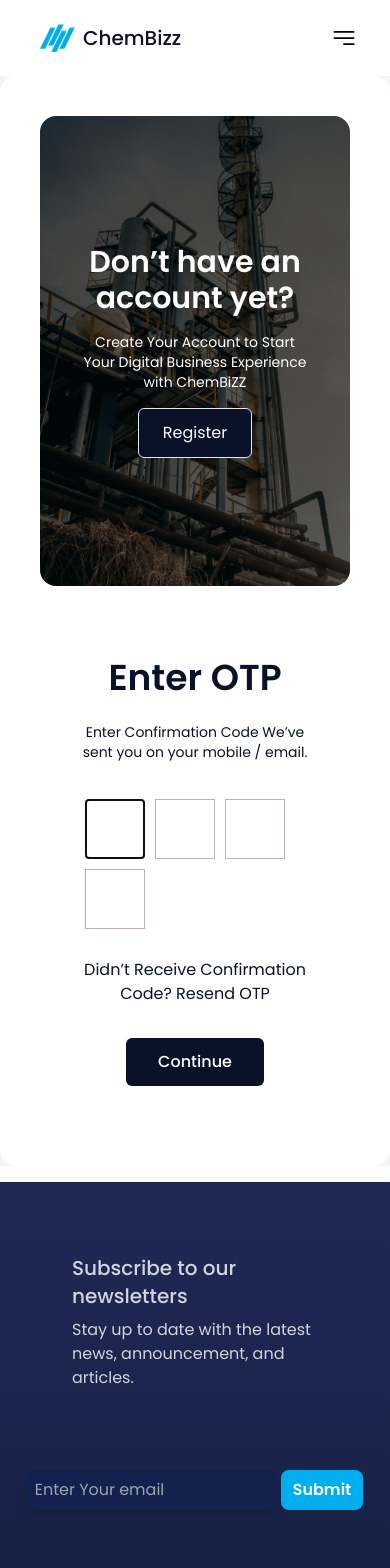
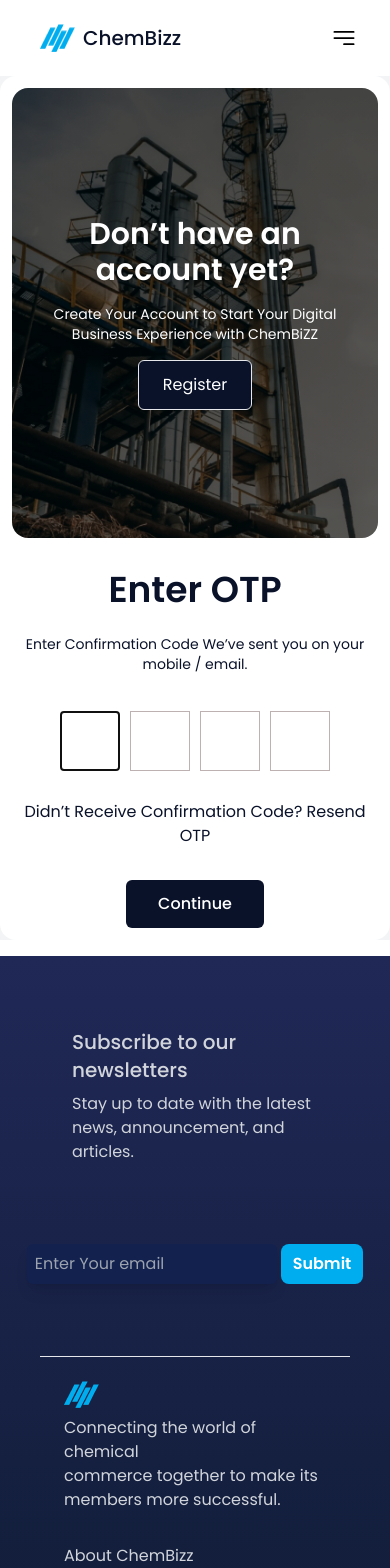
Before and after one commit to Nabil-Pathan/chembizz-frontend, a React (Vite) app: page /verify-otp in a window 390 px wide. Shown: the top 1568 px of the page. Built offline with nearby package versions, Linux system fonts and the light colour scheme.

Commit message:
Otp Page and Forgot Password Page Modified

```diff
--- a/src/pages/ForgotPassword.jsx
+++ b/src/pages/ForgotPassword.jsx
@@ -6,7 +6,7 @@ const ForgotPassword = () => {
   return (
     <div className='md:px-40 md:py-10 bg-gray-100'>
 
-        <div className='p-10 flex md:flex-row flex-col bg-white rounded-2xl'>
+        <div className='md:p-10 p-3 flex md:flex-row flex-col bg-white rounded-2xl'>
 
              {/* Image */}
 
--- a/src/pages/OtpVerification.jsx
+++ b/src/pages/OtpVerification.jsx
@@ -8,7 +8,7 @@ const OtpVerification = () => {
   return (
     <div className='md:px-40 md:py-10 bg-gray-100'>
 
-      <div className='p-10 flex md:flex-row flex-col bg-white rounded-2xl'>
+      <div className='md:p-10 p-3 flex md:flex-row flex-col bg-white rounded-2xl'>
 
         {/* Image */}
 
@@ -24,7 +24,7 @@ const OtpVerification = () => {
 
         {/* Form */}
 
-        <div className='p-10 md:w-[70%] flex flex-col items-center justify-center md:h-[700px] rounded-2xl'>
+        <div className='md:p-10 md:w-[70%] flex flex-col items-center justify-center md:h-[700px] rounded-2xl'>
           <form className='flex flex-col items-center justify-center mt-8 '>
             <h1 className='text-darkBlue text-center text-4xl font-semibold'>Enter OTP</h1>
 
```
